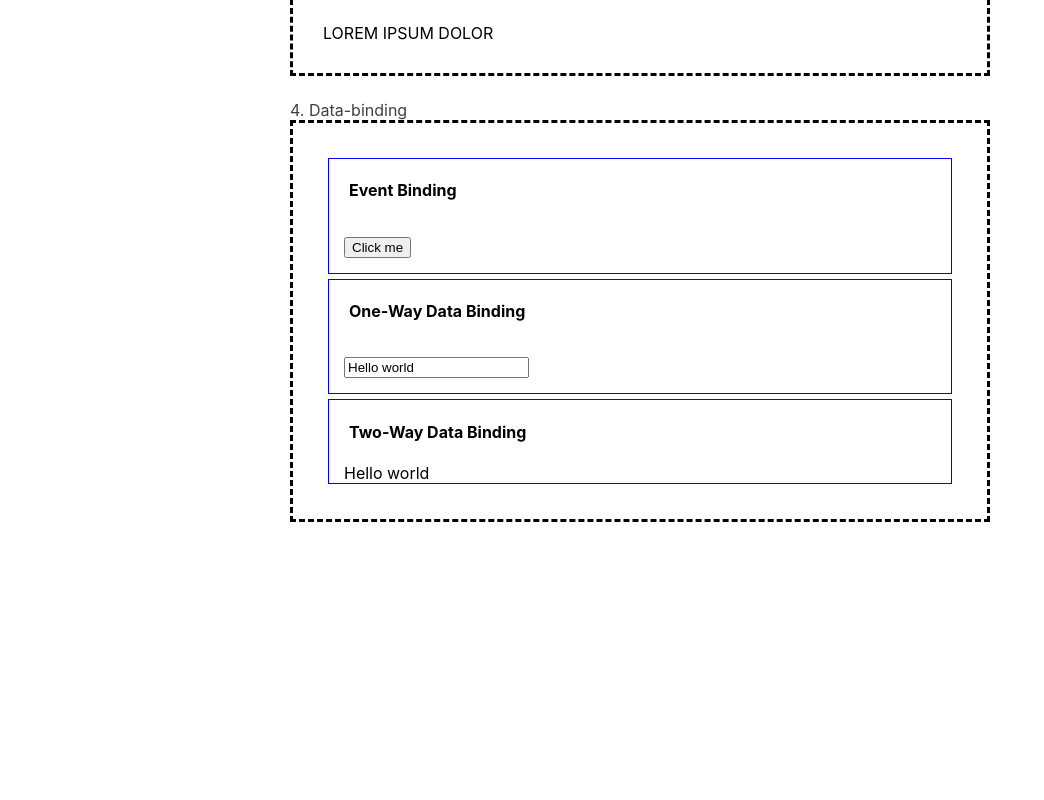
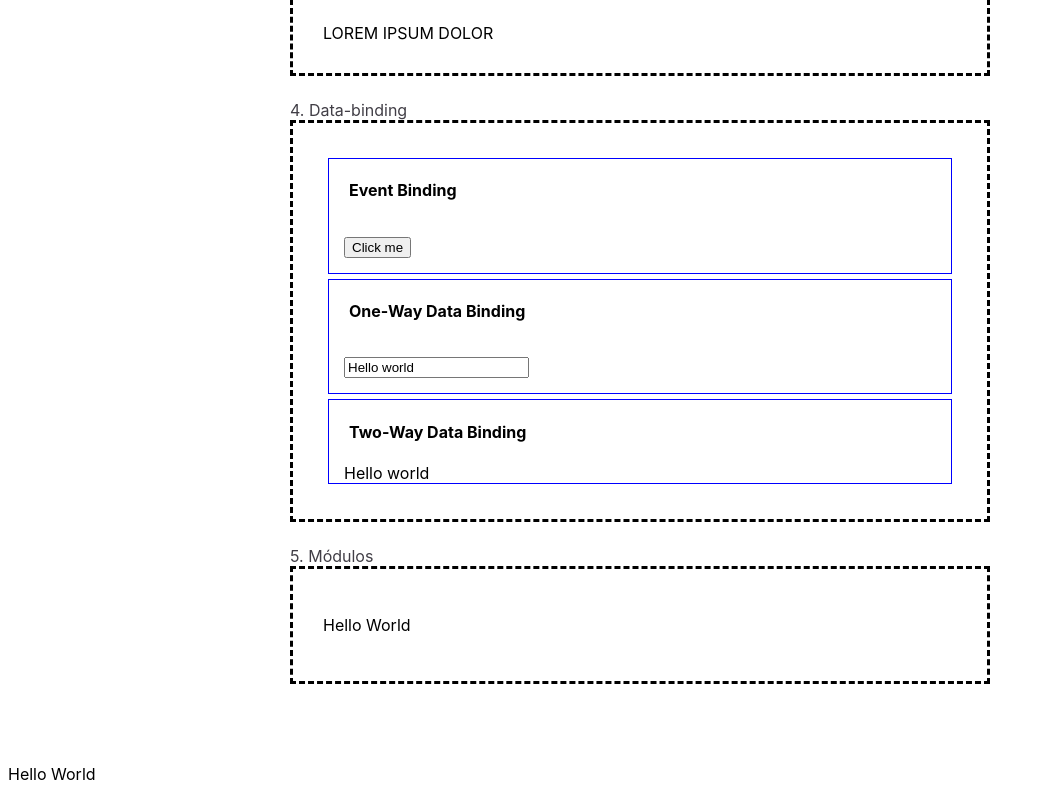
Before and after one commit to ascazares-apex/AngularHomework, an Angular app: page / in a window 1280 px wide. Shown: the part 1035-1835 px from the top of the page, without its empty margins (0-1044 px from the left). Before the commit the page ends 1629 px from the top, so only its background shows below. Built offline with nearby package versions, Linux system fonts and the light colour scheme.

Commit message:
Solution for Exercise #5
Creation of a module containing an exported component

```diff
--- a/src/app/app.component.html
+++ b/src/app/app.component.html
@@ -186,6 +186,10 @@
     <div class="homework-section">
       <app-data-binding></app-data-binding>
     </div>
+    <p>5. Módulos</p>
+    <div class="homework-section">
+      <app-my-first-component></app-my-first-component>
+    </div>
   </div>
 </main>
 
--- a/src/app/app.module.ts
+++ b/src/app/app.module.ts
@@ -9,6 +9,7 @@ import { StructuralDirectivesComponent } from './components/structural-directive
 import { CustomDirectivesComponent } from './components/custom-directives/custom-directives.component';
 import { CapitalizeDirectiveDirective } from './directives/capitalize-directive.directive';
 import { DataBindingComponent } from './components/data-binding/data-binding.component';
+import { MyFirstModuleModule } from './modules/my-first-module/my-first-module.module';
 
 @NgModule({
   declarations: [
@@ -22,7 +23,8 @@ import { DataBindingComponent } from './components/data-binding/data-binding.com
   imports: [
     BrowserModule,
     AppRoutingModule,
-    FormsModule
+    FormsModule,
+    MyFirstModuleModule
   ],
   providers: [],
   bootstrap: [AppComponent]
--- /dev/null
+++ b/src/app/components/my-first-component/my-first-component.component.html
@@ -0,0 +1 @@
+<p>Hello World</p>
```
Also changed, not shown: src/app/components/my-first-component/my-first-component.component.ts (added, +10 -0 lines), src/app/modules/my-first-module/my-first-module-routing.module.ts (added, +16 -0 lines), src/app/modules/my-first-module/my-first-module.module.ts (added, +20 -0 lines), src/app/components/my-first-component/my-first-component.component.scss (added).
